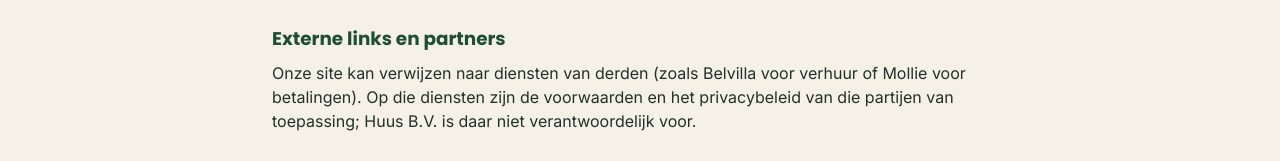
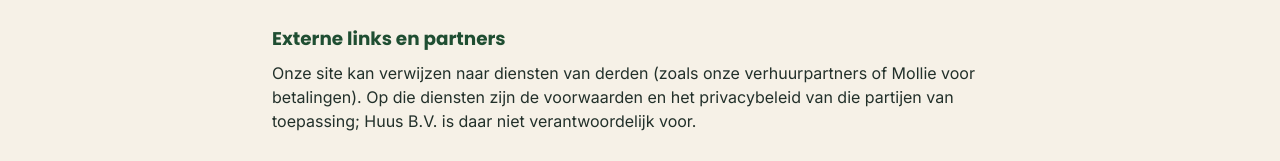
Before and after one commit to jasper599/mooihuus, a Next.js app: page /disclaimer in a window 1280 px wide. Shown: the part 517-678 px from the top of the page. Built offline with nearby package versions, Linux system fonts and the light colour scheme; no server answers.

Commit message:
Add files via upload

```diff
--- a/app/disclaimer/page.tsx
+++ b/app/disclaimer/page.tsx
@@ -28,7 +28,7 @@ export default function Disclaimer() {
 
       <h2>Externe links en partners</h2>
       <p>
-        Onze site kan verwijzen naar diensten van derden (zoals Belvilla voor verhuur of Mollie voor
+        Onze site kan verwijzen naar diensten van derden (zoals onze verhuurpartners of Mollie voor
         betalingen). Op die diensten zijn de voorwaarden en het privacybeleid van die partijen van
         toepassing; {COMPANY.bv} is daar niet verantwoordelijk voor.
       </p>
```
